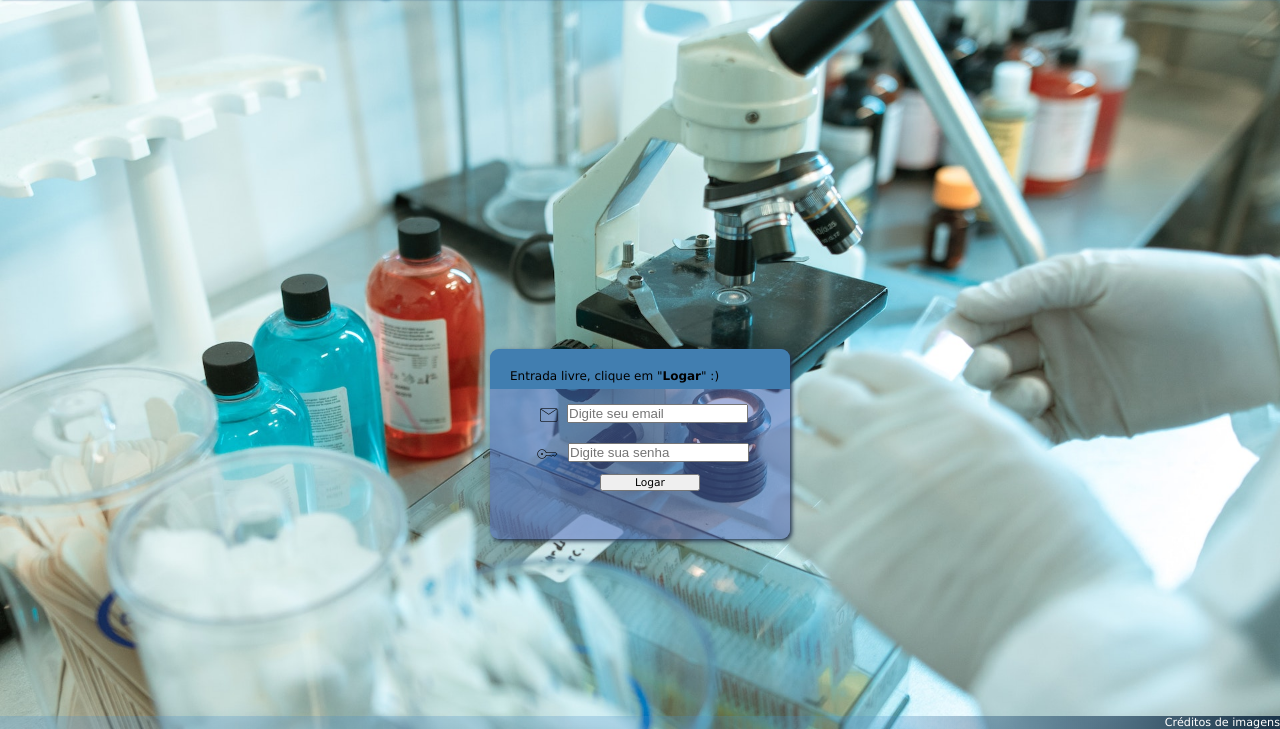
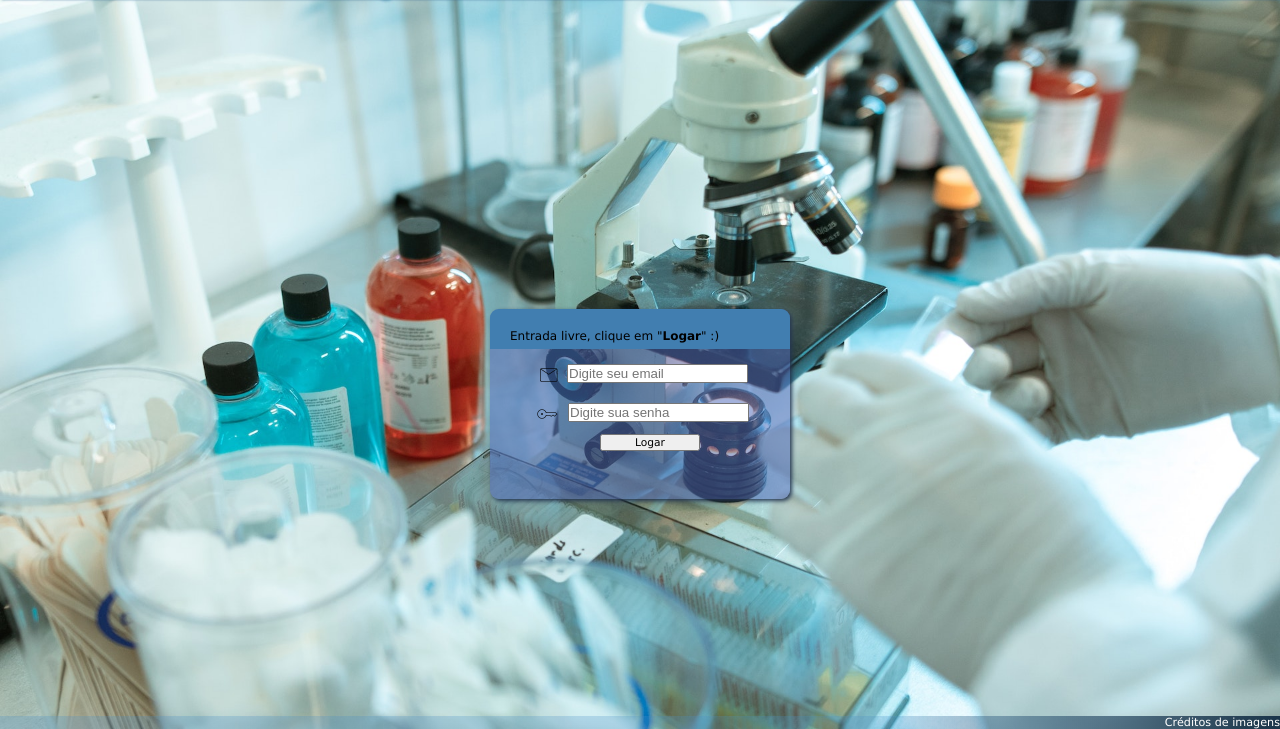
Before and after one commit to Raphaell-K/Ferramental, a plain HTML site: page index.html in a window 1280 px wide. Shown: the part 71-800 px from the top of the page. Drawn offline with nearby package versions, Linux system fonts and the light colour scheme.

Commit message:
Update landscape.css

```diff
--- a/landscape.css
+++ b/landscape.css
@@ -16,7 +16,7 @@ section.login{
     height: 190px;
     background-color: #536cbd86;
     position: absolute;
-    top: calc(65% - 100px);
+    top: calc(60% - 100px);
     left: calc(50% - 150px);
     border-radius: 9px;
     box-shadow: 2px 2px 4px #253650;
```
